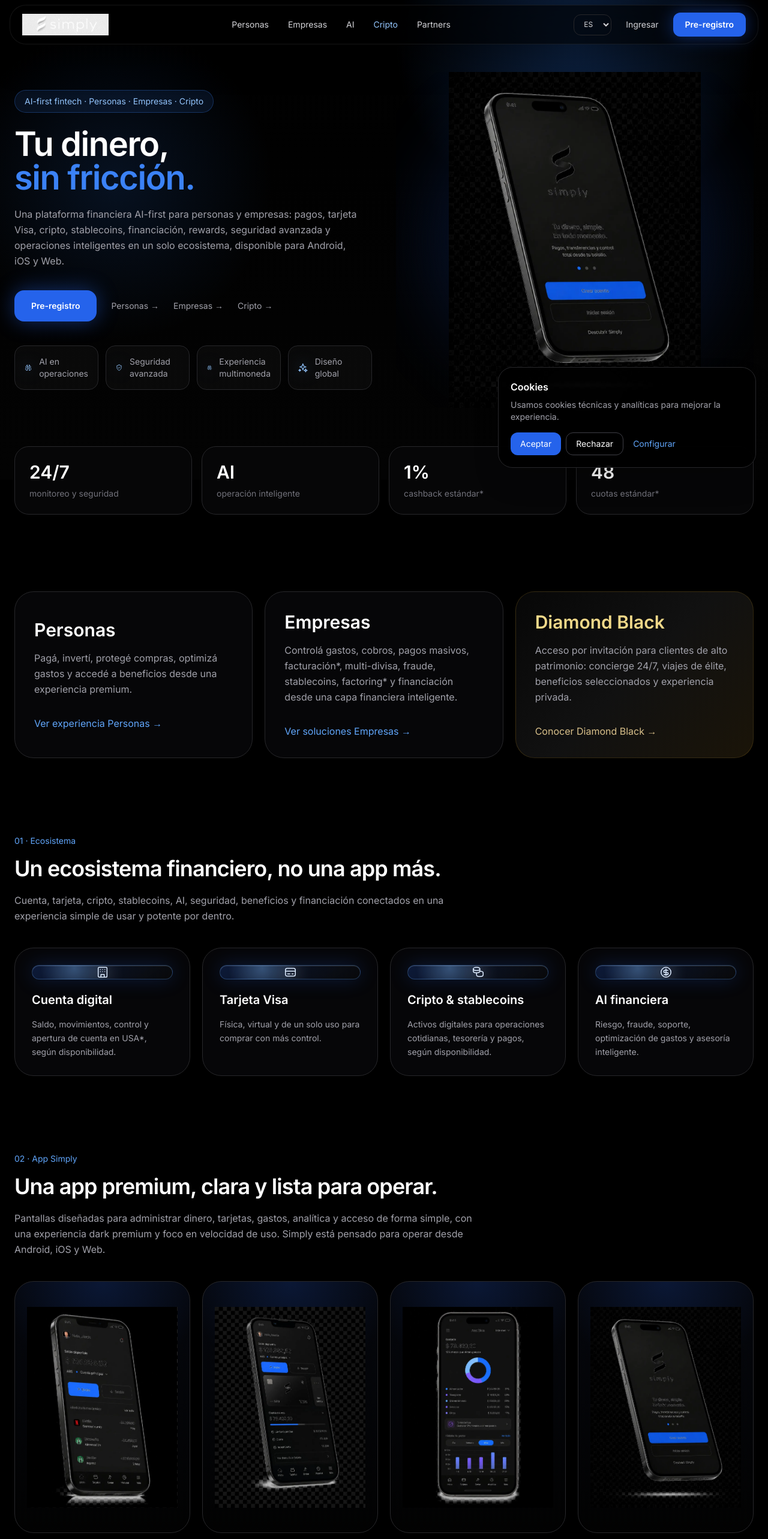
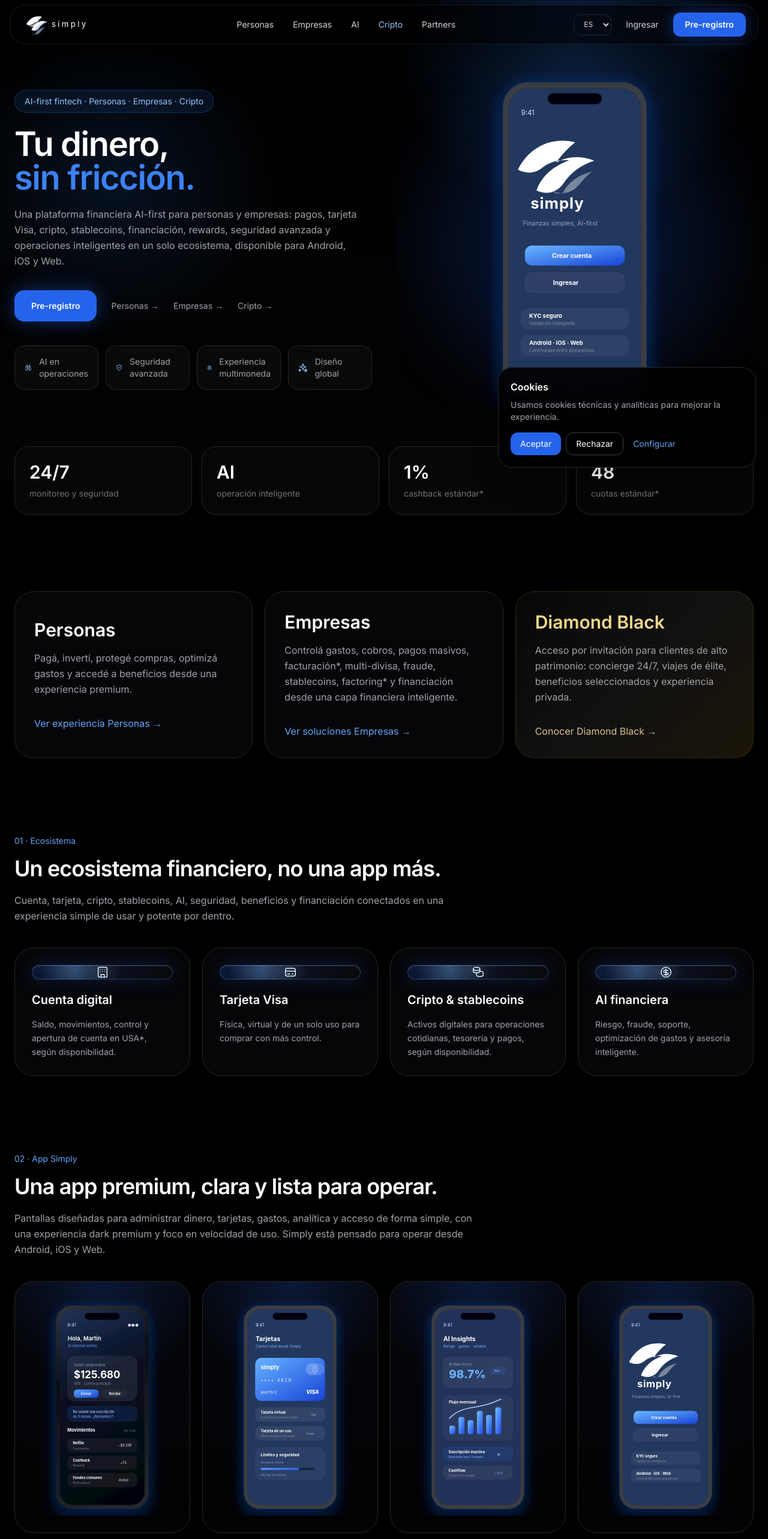
Before and after one commit to gabrielgmza/simply-platform, a Next.js app in the folder apps/landing/: page / in a window 1280 px wide. Shown: the top 2566 px of the page at 60% size. Built offline with nearby package versions, Linux system fonts and the light colour scheme.

Commit message:
Force transparent Simply logo and app mockups

```diff
--- a/apps/landing/app/globals.css
+++ b/apps/landing/app/globals.css
@@ -18,3 +18,38 @@
   -webkit-font-smoothing: antialiased;
   -moz-osx-font-smoothing: grayscale;
 }
+
+/*
+  Production asset overrides.
+  The original WEBP files had white/checker backgrounds baked in. These CSS
+  replacements force the transparent SVG versions without touching layout.
+  In the next cleanup pass, replace the constants in SimplyLanding.tsx directly.
+*/
+img[src="/assets/logo-simply.webp"] {
+  content: url('/assets/logo-simply-transparent.svg');
+}
+
+img[src="/assets/app-home.webp"] {
+  content: url('/assets/app-home-transparent.svg');
+}
+
+img[src="/assets/app-cards.webp"] {
+  content: url('/assets/app-cards-transparent.svg');
+}
+
+img[src="/assets/app-analytics.webp"] {
+  content: url('/assets/app-analytics-transparent.svg');
+}
+
+img[src="/assets/app-onboarding.webp"] {
+  content: url('/assets/app-onboarding-transparent.svg');
+}
+
+img[src="/assets/logo-simply-transparent.svg"],
+img[src="/assets/simply-favicon.svg"],
+img[src="/assets/app-home-transparent.svg"],
+img[src="/assets/app-cards-transparent.svg"],
+img[src="/assets/app-analytics-transparent.svg"],
+img[src="/assets/app-onboarding-transparent.svg"] {
+  background: transparent !important;
+}
```
